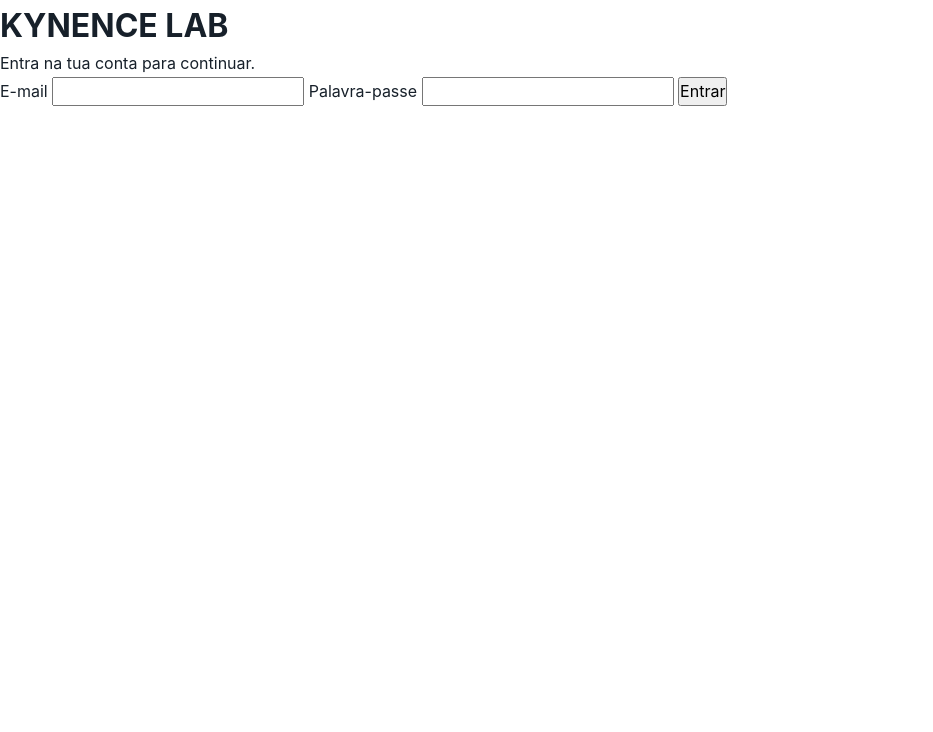
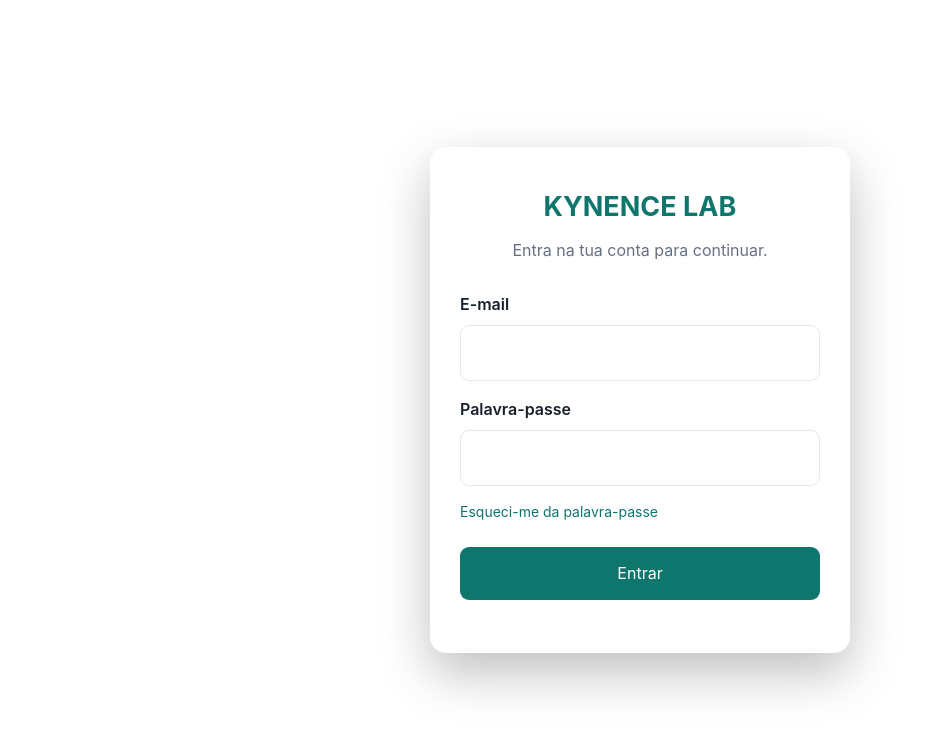
Before and after one commit to shirayachiseven-Hss/KYNENCE-LAB, a plain HTML site: page login.html in a window 1280 px wide. Shown: the whole page, without its empty margins (0-933 px from the left). Drawn offline with nearby package versions, Linux system fonts and the light colour scheme.

Commit message:
Add files via upload

```diff
--- a/login.html
+++ b/login.html
@@ -4,6 +4,124 @@
     <meta charset="UTF-8">
     <meta name="viewport" content="width=device-width, initial-scale=1.0">
     <title>Entrar | KYNENCE LAB</title>
+
+    <style>
+* {
+    box-sizing: border-box;
+    margin: 0;
+    padding: 0;
+}
+
+body {
+    min-height: 100vh;
+    display: flex;
+    align-items: center;
+    justify-content: center;
+    padding: 20px;
+    background: linear-gradient(135deg, #0B1F33, #123B50);
+    font-family: Arial, sans-serif;
+    color: #17202A;
+}
+
+.login-container {
+    width: 100%;
+    max-width: 420px;
+    padding: 38px 30px;
+    background: #fff;
+    border-radius: 16px;
+    box-shadow: 0 20px 50px rgba(0,0,0,.25);
+    animation: aparecer .6s ease;
+}
+
+.login-container h1 {
+    color: #0F766E;
+    font-size: 27px;
+    margin-bottom: 10px;
+    text-align: center;
+}
+
+.login-container > p {
+    color: #667085;
+    text-align: center;
+    margin-bottom: 28px;
+}
+
+label {
+    display: block;
+    font-weight: 600;
+    margin: 16px 0 8px;
+}
+
+input {
+    width: 100%;
+    padding: 14px;
+    border: 1px solid #E4E7EC;
+    border-radius: 9px;
+    outline: none;
+    font-size: 15px;
+    transition: .3s;
+}
+
+input:focus {
+    border-color: #0F766E;
+    box-shadow: 0 0 0 3px rgba(15,118,110,.12);
+}
+
+button {
+    width: 100%;
+    padding: 14px;
+    margin-top: 22px;
+    border: none;
+    border-radius: 9px;
+    background: #0F766E;
+    color: white;
+    font-size: 16px;
+    font-weight: bold;
+    cursor: pointer;
+    transition: .3s;
+}
+
+button:hover {
+    background: #0B5D57;
+    transform: translateY(-2px);
+}
+
+button:disabled {
+    opacity: .6;
+    cursor: not-allowed;
+}
+
+#forgot-password {
+    display: inline-block;
+    margin-top: 15px;
+    color: #0F766E;
+    font-size: 14px;
+    text-decoration: none;
+}
+
+#forgot-password:hover {
+    text-decoration: underline;
+}
+
+#login-message {
+    margin-top: 15px;
+    font-size: 14px;
+    text-align: center;
+    overflow-wrap: anywhere;
+}
+
+@keyframes aparecer {
+    from {
+        opacity: 0;
+        transform: translateY(20px);
+    }
+    to {
+        opacity: 1;
+        transform: translateY(0);
+    }
+}
+</style>
+
     <link rel="stylesheet" href="style.css">
 </head>
 <body>
@@ -19,6 +137,11 @@
             <label for="password">Palavra-passe</label>
             <input type="password" id="password" required>
 
+
+            <a href="#" id="forgot-password">
+            Esqueci-me da palavra-passe
+            </a>
+
             <button type="submit" id="login-btn">Entrar</button>
             <p id="login-message"></p>
         </form>
@@ -28,6 +151,25 @@
     <script src="dados/supabase.js"></script>
 
     <script>
+        document.getElementById("forgot-password").addEventListener("click", async (e) => {
+            e.preventDefault();
+
+            const email = document.getElementById("email").value.trim();
+
+            if (!email) {
+                message.textContent = "Introduz primeiro o teu e-mail.";
+                return;
+            }
+
+            const { error } = await kynenceSupabase.auth.resetPasswordForEmail(email, {
+                redirectTo: "https://shirayachiseven-hss.github.io/KYNENCE-LAB/redefinir-senha.html"
+            });
+
+            message.textContent = error ?
+                error.message :
+                "Enviámos um novo link de recuperação para o teu e-mail.";
+        });
+
         const form = document.getElementById("login-form");
         const message = document.getElementById("login-message");
         const button = document.getElementById("login-btn");
```
Also changed, not shown: redefinir-senha.html (+100 -0 lines).
